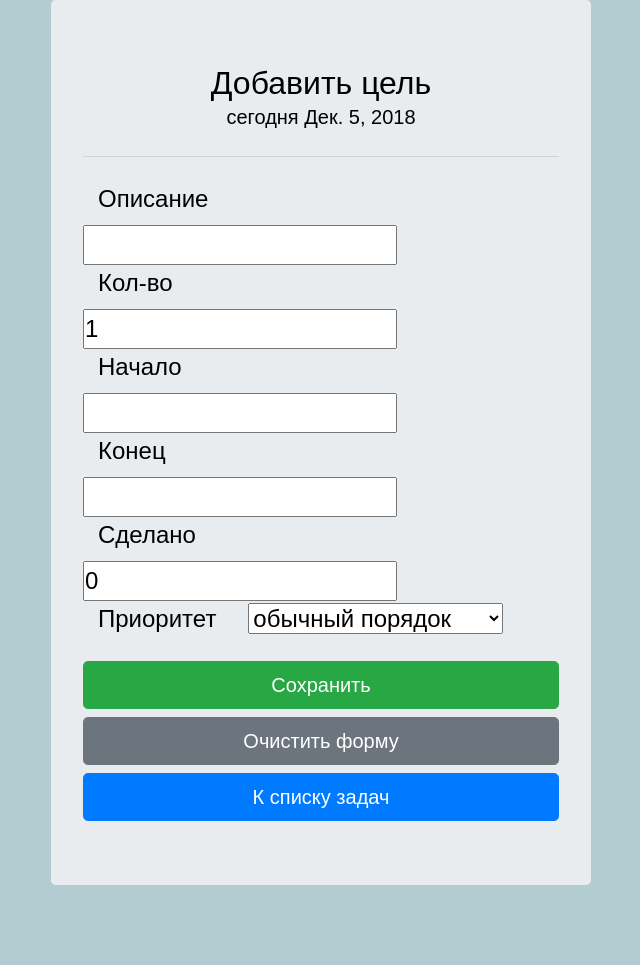
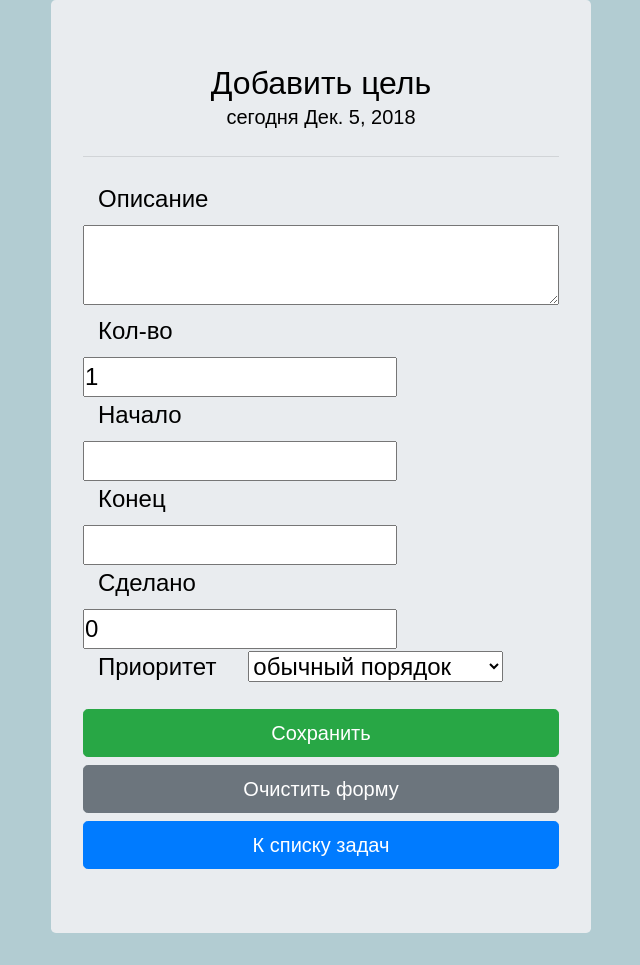
Before and after one commit to derdmitry/task_progress, a Django app: page /progress/add_target in a window 1280 px wide. Shown: the whole page, without its empty margins (319-959 px from the left). Before the commit the page ends 885 px from the top, so only its background shows below. Run offline with Django 3.2, Linux system fonts and the light colour scheme; a user stored in the database is signed in; some libraries are stand-ins or nearby versions.

Commit message:
Виджет для ввода описания

```diff
--- a/progress/forms.py
+++ b/progress/forms.py
@@ -5,6 +5,7 @@ from .models import Target
 
 
 class TargetForm(forms.ModelForm):
+    #target_description = forms.CharField(widget=forms.Textarea(attrs={'class':'widget_descr'}), max_length=200)
 
     def clean(self):
         cleaned_data = super(TargetForm, self).clean()
@@ -33,6 +34,7 @@ class TargetForm(forms.ModelForm):
 
         widgets = {'start_date': forms.DateInput(attrs={'id': 'start_date'}),
                    'end_date': forms.DateInput(attrs={'id': 'end_date'}),
+                   'target_description': forms.Textarea(attrs={'class':'widget_descr'}),
         }
 
 
--- a/progress/static/progress/style.css
+++ b/progress/static/progress/style.css
@@ -53,5 +53,12 @@ h1 {
     margin-top: 0.5rem!important;
     margin-bottom: 0.5rem!omportant;
     height: 2rem;
+}
 
+/*style for widget target description */
+
+.widget_descr {
+   height: 5rem;
+   margin-bottom:0.5rem;
+   width:100%;
 }
```
